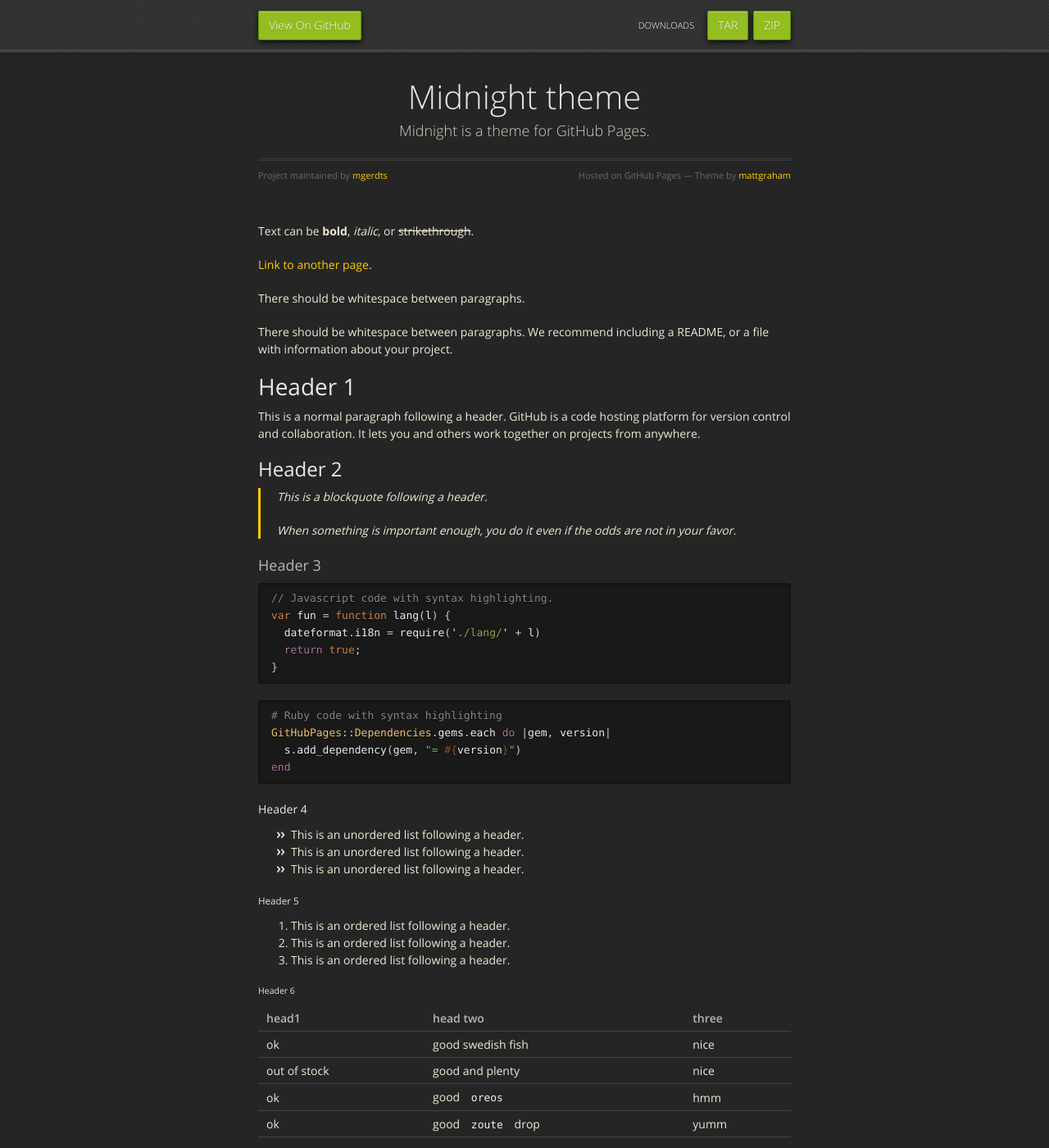
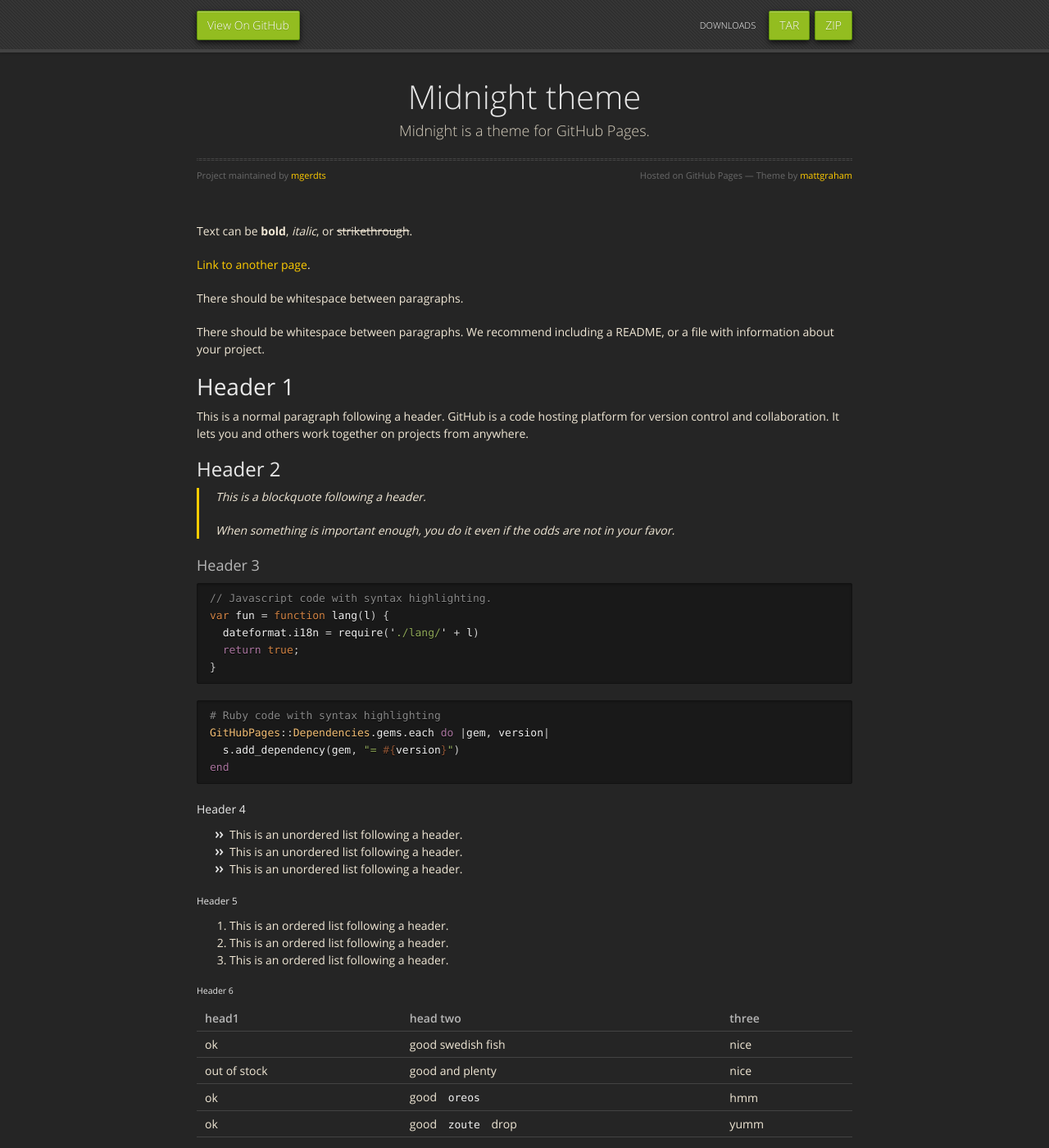
Before and after one commit to mgerdts/mgerdts.github.io, a Jekyll site: the page built from index.md, in a window 1280 px wide and 1400 px high. Shown: the whole window at 82% size. Built offline with Jekyll 4.4.1, drawn with Linux system fonts in a browser that asks for light colours; nearby versions of some CDN libraries.

Commit message:
increase width to 800px

```diff
--- a/_sass/jekyll-theme-midnight.scss
+++ b/_sass/jekyll-theme-midnight.scss
@@ -76,7 +76,7 @@ strong {
 }
 
 .wrapper {
-  max-width:650px;
+  max-width:800px;
   margin:0 auto;
   position:relative;
   padding: 0 20px;
@@ -166,7 +166,7 @@ dt {
   box-shadow: 0px 1px 3px rgba(0,0,0,.25);
 
   nav {
-    max-width: 650px;
+    max-width: 800px;
     margin: 0 auto;
     padding: 0 10px;
     background: blue;
@@ -225,7 +225,7 @@ dt {
 }
 
 section {
-  max-width:650px;
+  max-width:800px;
   padding: 30px 0px 50px 0px;
   margin: 20px 0;
   margin-top: 70px;
```
